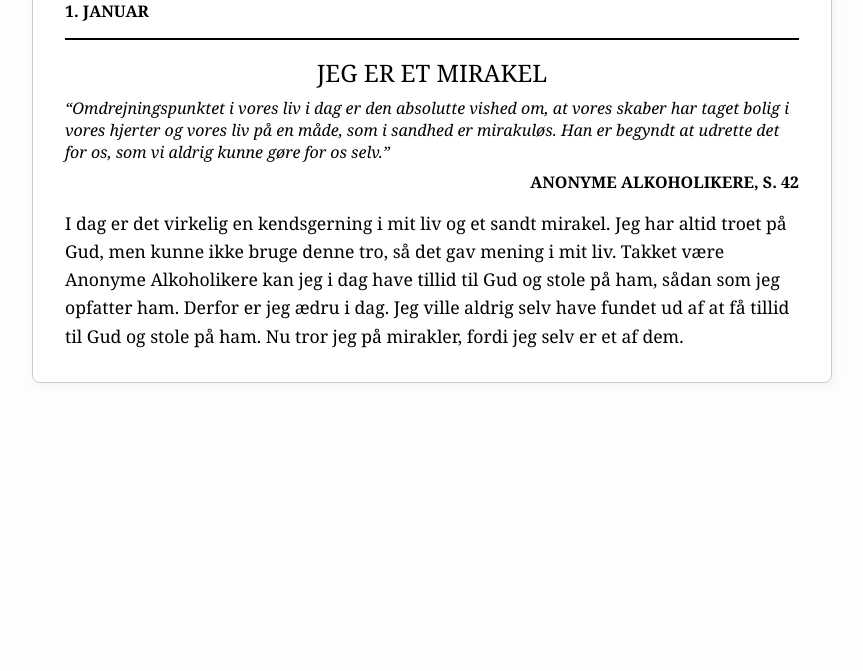
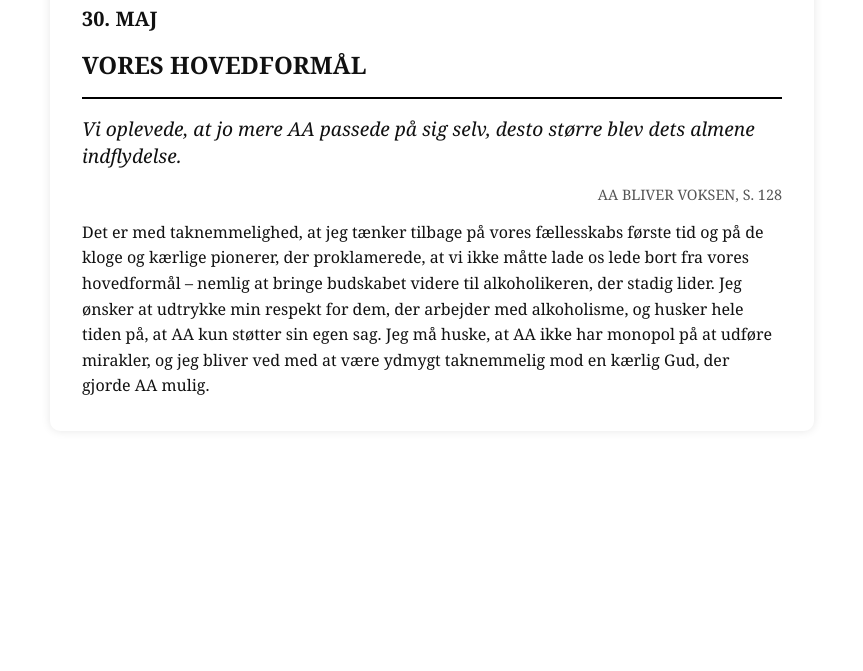
Before and after one commit to RicoJohansen/stof-til-eftertanke, a plain HTML site: page index.html in a window 1280 px wide. Shown: the part 129-800 px from the top of the page, without its empty margins (208-1071 px from the left). Drawn offline with Linux system fonts and the light colour scheme.

Commit message:
Add files via upload

```diff
--- a/index.html
+++ b/index.html
@@ -2,76 +2,100 @@
 <!DOCTYPE html>
 <html lang="da">
 <head>
-    <meta charset="UTF-8">
-    <meta name="viewport" content="width=device-width, initial-scale=1.0">
+    <meta charset="UTF-8" />
+    <meta name="viewport" content="width=device-width, initial-scale=1.0" />
     <title>Til daglig eftertanke</title>
-    <link rel="icon" href="icon.png" type="image/png">
-    <link rel="apple-touch-icon" href="icon.png">
+    <link rel="icon" href="favicon.ico" />
     <style>
         body {
-            font-family: 'Georgia', serif;
+            font-family: Georgia, serif;
+            background-color: #fff;
             margin: 0;
-            padding: 0;
-            background-color: #fdfdfd;
+            padding: 1rem;
+            color: #111;
+            display: flex;
+            justify-content: center;
         }
-        .container {
-            max-width: 800px;
-            margin: auto;
-            padding: 2rem;
-        }
+
         .card {
             background: white;
+            max-width: 700px;
+            width: 100%;
             padding: 2rem;
-            border: 1px solid #ccc;
-            border-radius: 8px;
-            box-shadow: 2px 2px 10px rgba(0,0,0,0.05);
+            box-shadow: 0 0 10px rgba(0,0,0,0.1);
+            border-radius: 10px;
         }
-        .title {
-            font-size: 2.2rem;
+
+        h1 {
             text-align: center;
-            margin-bottom: 1rem;
+            font-size: 2rem;
         }
-        .date {
+
+        .dato {
             font-weight: bold;
-            text-transform: uppercase;
+            font-size: 1.25rem;
         }
-        .divider {
+
+        .overskrift {
+            font-weight: bold;
+            font-size: 1.5rem;
+            margin-top: 1rem;
+        }
+
+        .citat {
+            font-style: italic;
+            font-size: 1.2rem;
+            margin: 1rem 0;
+        }
+
+        .kilde {
+            text-align: right;
+            font-size: 0.9rem;
+            color: #555;
+        }
+
+        .refleksion {
+            margin-top: 1rem;
+            line-height: 1.6;
+        }
+
+        hr {
+            border: none;
             border-top: 2px solid black;
             margin: 1rem 0;
-        }
-        .heading {
-            font-size: 1.5rem;
-            text-align: center;
-            margin-bottom: 0.5rem;
-        }
-        .quote {
-            font-style: italic;
-            margin-bottom: 0.5rem;
-        }
-        .source {
-            text-align: right;
-            font-weight: bold;
-        }
-        .reflection {
-            margin-top: 1rem;
-            line-height: 1.6;
-            font-size: 1.1rem;
         }
     </style>
 </head>
 <body>
-    <div class="container">
-        <div class="card">
-            <div class="title">Til daglig eftertanke</div>
-            <div class="date">1. JANUAR</div>
-            <div class="divider"></div>
-            <div class="heading">JEG ER ET MIRAKEL</div>
-            <div class="quote">“Omdrejningspunktet i vores liv i dag er den absolutte vished om, at vores skaber har taget bolig i vores hjerter og vores liv på en måde, som i sandhed er mirakuløs. Han er begyndt at udrette det for os, som vi aldrig kunne gøre for os selv.”</div>
-            <div class="source">ANONYME ALKOHOLIKERE, S. 42</div>
-            <div class="reflection">
-                I dag er det virkelig en kendsgerning i mit liv og et sandt mirakel. Jeg har altid troet på Gud, men kunne ikke bruge denne tro, så det gav mening i mit liv. Takket være Anonyme Alkoholikere kan jeg i dag have tillid til Gud og stole på ham, sådan som jeg opfatter ham. Derfor er jeg ædru i dag. Jeg ville aldrig selv have fundet ud af at få tillid til Gud og stole på ham. Nu tror jeg på mirakler, fordi jeg selv er et af dem.
-            </div>
-        </div>
+    <div class="card">
+        <h1>Til daglig eftertanke</h1>
+        <div id="tekst">Indlæser dagens tekst...</div>
     </div>
+
+    <script>
+        fetch("stof_til_eftertanke_clean.json")
+        .then(res => res.json())
+        .then(data => {
+            const iDag = new Date();
+            const dag = iDag.getDate();
+            const måned = iDag.getMonth() + 1;
+
+            const entry = data.find(e => e.dag_nummer === dag && e.mrd_nummer === måned);
+            const container = document.getElementById("tekst");
+
+            if (entry) {
+                const datoStr = `<div class="dato">${entry.dato}</div>`;
+                const overskrift = `<div class="overskrift">${entry.overskrift}</div>`;
+                const hr = `<hr />`;
+                const citat = `<div class="citat">${entry.citat}</div>`;
+                const kilde = `<div class="kilde">${entry.kilde}</div>`;
+                const refleksion = `<div class="refleksion">${entry.refleksion}</div>`;
+
+                container.innerHTML = datoStr + overskrift + hr + citat + kilde + refleksion;
+            } else {
+                container.innerHTML = "Dagens tekst kunne ikke findes.";
+            }
+        });
+    </script>
 </body>
 </html>
```
